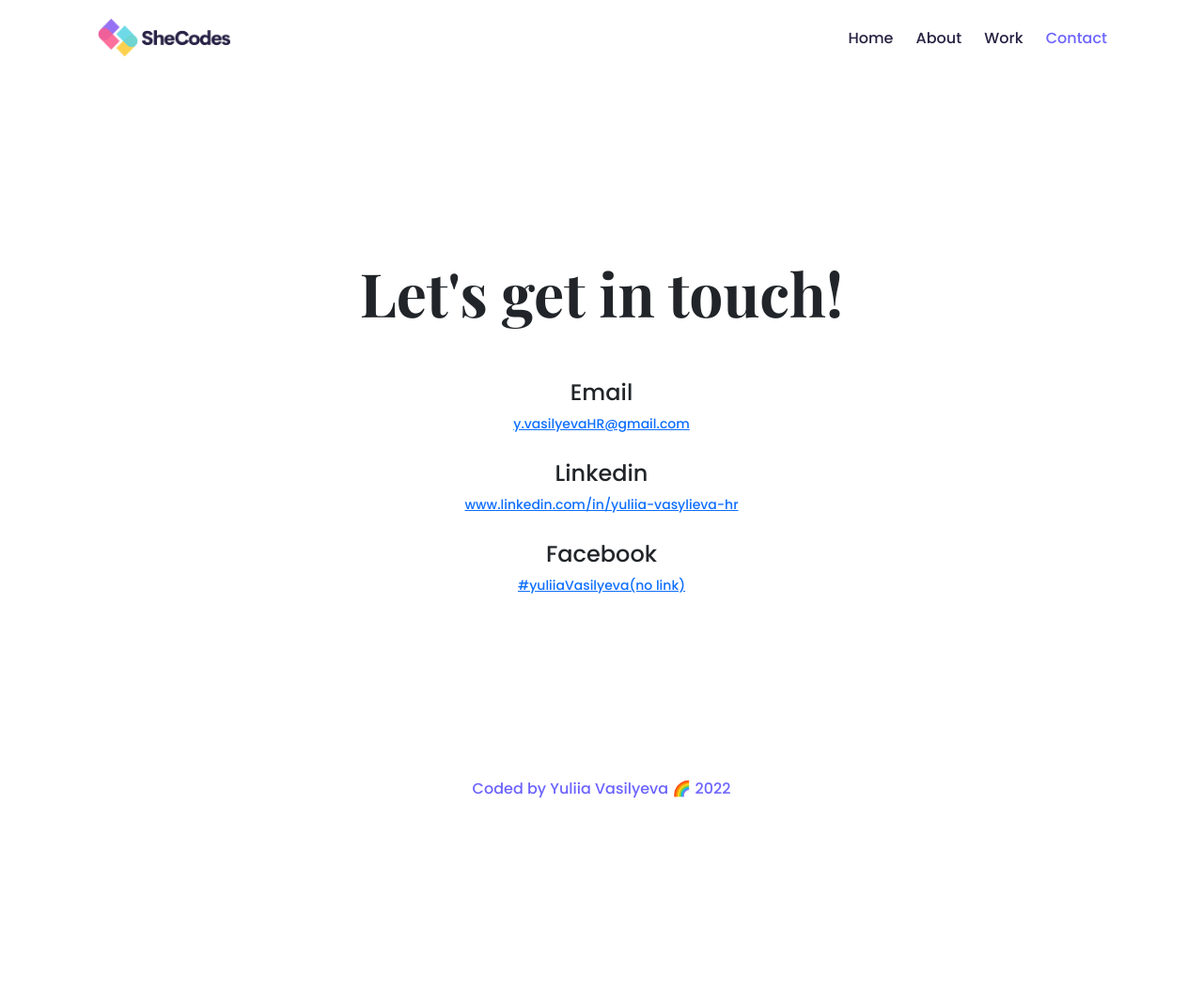
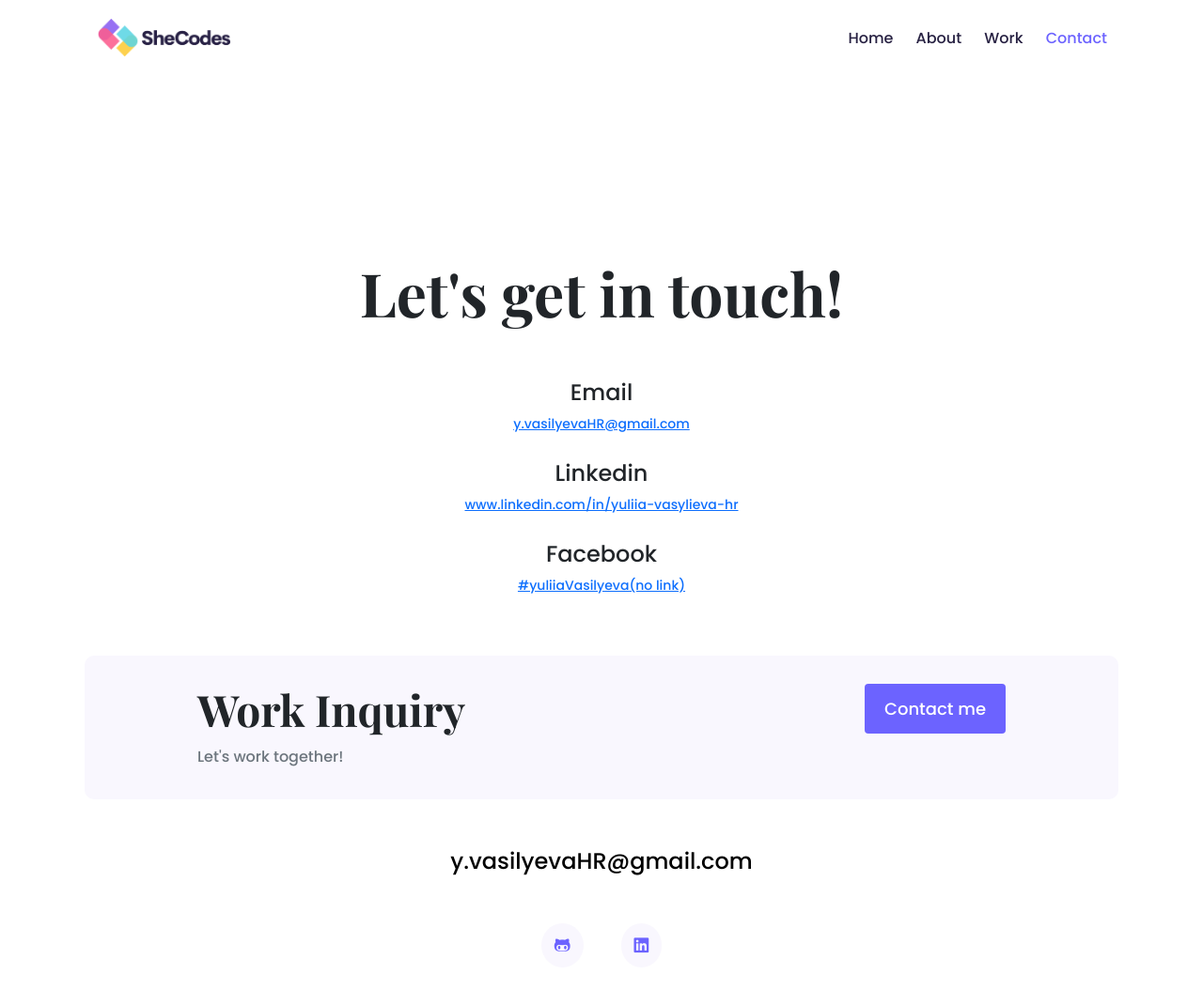
Before and after one commit to yvasilyeva11031986/portfolio-project, a plain HTML site: page contact.html in a window 1280 px wide. Shown: the top 1054 px of the page at 94% size. Before the commit the page ends 872 px from the top, so only its background shows below. Drawn offline with nearby package versions, Linux system fonts and the light colour scheme.

Commit message:
footer done
++

```diff
--- a/contact.html
+++ b/contact.html
@@ -75,9 +75,36 @@
                     <a href="#">#yuliiaVasilyeva(no link)</a>
                 </p>
                 </div>
-    </div>
-    <footer>
-        Coded by Yuliia Vasilyeva &#127752 2022
-    </footer>
+                <footer>
+                    <div class="contact-box d-flex justify-content-between mb-5 d-none d-md-flex">
+                      <div>
+                      <h4>
+                        Work Inquiry
+                      </h4>
+                      <p class="text-muted">
+                        Let's work together!
+                      </p>
+                    </div>
+                    <div>
+                      <a href="" class="btn btn-branding">
+                        Contact me
+                      </a>
+                    </div>
+                    </div>
+                    <div class="d-flex justify-content-center mb-5">
+                    <a href="mailto:y.vasilyevaHR@gmail.com" class="email-link">
+                      y.vasilyevaHR@gmail.com</a>
+                    </div>
+                    <div class="social-links d-flex justify-content-center">
+                      <a href="https://github.com/yvasilyeva11031986" target="_blank">
+                        <i class="fa-brands fa-github-alt"></i>
+                      </a>
+                      <a href="https://www.linkedin.com/in/yuliia-vasylieva-hr/" target="_blank">
+                        <i class="fa-brands fa-linkedin"></i>
+                      </a>
+                    </div>
+                  </footer>
+            </div>
+
 </body>
 </html>
--- a/styles/style.css
+++ b/styles/style.css
@@ -18,6 +18,11 @@
 
 h2 {
     font-size: 64px;
+}
+
+h4 {
+    font-size: 46px;
+    font-family: var(--heading-font-family);
 }
 
 img {
@@ -133,10 +138,43 @@
 }
 
 footer {
-    font-family: var(--default-font-family);
+    margin: 60px 0;
+}
+
+footer .email-link{
+    text-decoration: none;
+    color: black;
+    font-size: 24px;
+    text-align: center;
+}
+
+footer .email-link:hover {
     color: var(--main-color);
-    text-align: center;
-    margin-bottom: 20px;
+}
+
+footer .social-links a {
+    margin: 0 20px;
+    color: var(--main-color);
+    background-color: var(--secondary-color);
+    padding: 10px 14px;
+    font-size: 18px;
+    border-radius: 50%;
+    transition: all 100ms ease-in-out;
+}
+
+footer .social-links a:hover {
+    color: white;
+    background-color: var(--main-color);
+}
+
+footer .contact-box {
+    background-color: var(--secondary-color);
+    padding: 30px 120px;
+    border-radius: 10px;
+}
+
+footer .contact-box p {
+    margin: 0;
 }
 
 @media (max-width: 960px) {
```
Also changed, not shown: about.html (+29 -3 lines), index.html (+29 -3 lines), work.html (+29 -3 lines).
